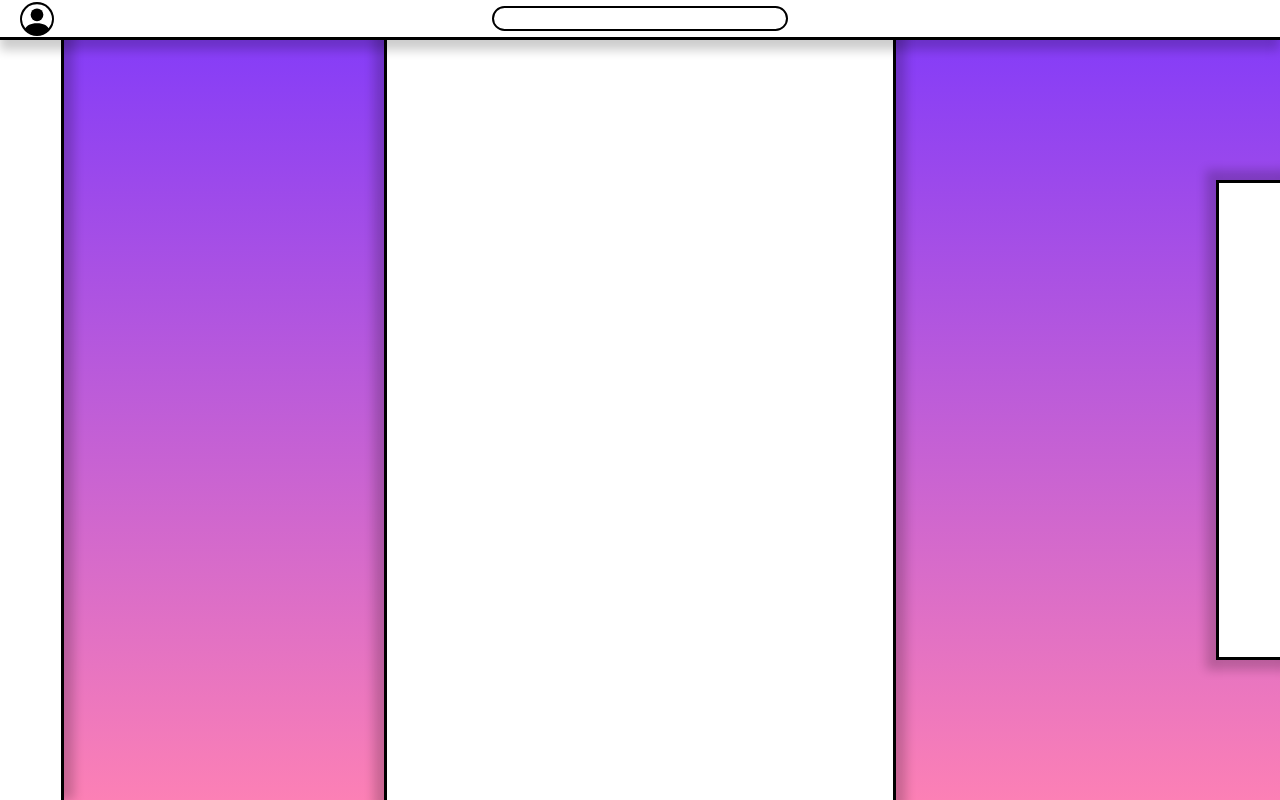
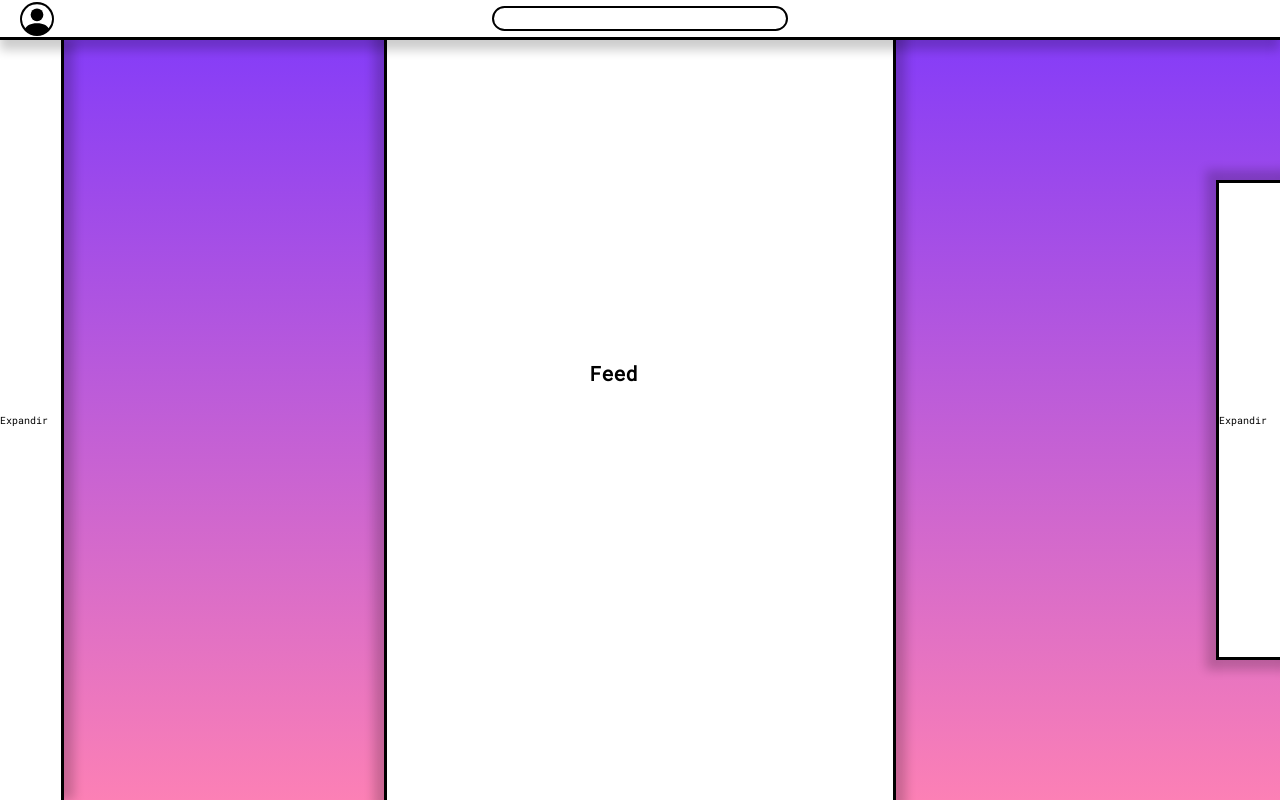
Before and after one commit to XMATHEUSX/UTFriends, a React (Vite) app: page /feed in a window 1280 px wide. Built offline with nearby package versions, Linux system fonts and the light colour scheme; some icons are missing.

Commit message:
Atualização no Feed

```diff
--- a/src/components/Communitybar/communitybar.css
+++ b/src/components/Communitybar/communitybar.css
@@ -23,3 +23,28 @@
     background-color: #FFF;
     box-shadow: rgba(0,0,0,0.2) 0px 0px 10px 10px;
 }
+
+.expandedCB {
+
+    width: 15%;
+    height: 60%;
+
+    position: absolute;
+    right: 0;
+    top: 22.5%;
+
+    display: flex;
+    align-items: stretch;
+    justify-content: center;
+    flex-direction: column;
+
+    border-left: solid;
+    border-left-width: 3px;
+    border-top: solid;
+    border-top-width: 3px;
+    border-bottom: solid;
+    border-bottom-width: 3px;
+
+    background-color: #FFF;
+    box-shadow: rgba(0,0,0,0.2) 0px 0px 10px 10px;
+}
--- a/src/components/Communitybar/index.jsx
+++ b/src/components/Communitybar/index.jsx
@@ -1,13 +1,22 @@
-import React from "react";
+import React, { useState } from "react";
 import './communitybar.css'
 
 export default function Communitybar() {
 
+    const [isExpanded, setIsExpanded] = useState(false);
+
+    const toggleExpand = () => {
+
+        setIsExpanded(!isExpanded);
+    }
+
     return(
 
-        <div  className="conteinerCB">
+        <div
+            className={`${isExpanded ? 'expandedCB' : 'conteinerCB'}`}
+            onClick={toggleExpand}>
 
-
+                {isExpanded ? 'Recolher' : 'Expandir'}
 
         </div>
     )
--- a/src/components/Feedbox/feedbox.css
+++ b/src/components/Feedbox/feedbox.css
@@ -2,6 +2,11 @@
 
     width: 40%;
     height: 100%;
+
+    display: flex;
+    justify-content: center;
+    align-items: center;
+    flex-direction: column;
 
     position: absolute;
     bottom: 0%;
@@ -15,3 +20,16 @@
     background-color: #FFF;
     box-shadow: rgba(0,0,0,0.2) 0px 0px 10px 10px;
 }
+
+.conteinerFB h1 {
+
+    width: 20%;
+    height: 10%;
+
+}
+
+.conteinerFB button {
+
+    width: 30%;
+    height: 10%;
+}
--- a/src/components/Feedbox/index.jsx
+++ b/src/components/Feedbox/index.jsx
@@ -1,12 +1,50 @@
 import React from "react";
 import './feedbox.css'
 
-export default function Feedbox() {
+export default function Feedbox({ config }, props) {
 
-    return(
+    if ( config == 'default' ) {
 
-        <div className="conteinerFB">
+        return(
 
-        </div>
-    )
+            <div className="conteinerFB">
+
+                <h1> Feed </h1>
+
+            </div>
+        )
+
+    }else if ( config == 'config') {
+
+        return(
+
+            <div className="conteinerFB">
+
+                <h1> Config </h1>
+
+            </div>
+        )
+
+    }else if ( config == 'community' ) {
+
+        return(
+
+            <div className="conteinerFB">
+
+                <h1> Community </h1>
+
+            </div>
+        )
+
+    }else if ( config == 'perfil' ) {
+
+        return(
+
+            <div className="conteinerFB">
+
+                <h1> Perfil </h1>
+
+            </div>
+        )
+    }
 }
--- a/src/components/Perfilbar/index.jsx
+++ b/src/components/Perfilbar/index.jsx
@@ -1,20 +1,13 @@
-import React from "react";
+import React, { useState }from "react";
 import  "./perfilbar.css"
 
-export default function Perfilbar(props) {
-
-    const dragStart = (e) => {
-
-        e.dataTransfer.setData('text/plain', 'Arrastando esse componente')
-    }
+export default function Perfilbar({expanded}) {
 
     return(
 
-        <div
-            className="conteinerPB"
-            draggable={true}
-            onDragStart={dragStart}
-            onDrag={props.onDragPerfilbar}>
+        <div className={`${expanded ? 'expandedPB' : 'conteinerPB'}`}>
+
+            {expanded ? "Recolher" : "Expandir"}
 
         </div>
     )
--- a/src/components/Perfilbar/perfilbar.css
+++ b/src/components/Perfilbar/perfilbar.css
@@ -1,11 +1,11 @@
 .conteinerPB {
 
     width: 5%;
-    height: 100%;
+    height: 95%;
 
     position: absolute;
     left: 0;
-    top: 0;
+    top: 5%;
 
     display: flex;
     align-items: stretch;
@@ -18,3 +18,24 @@
     background-color: #FFF;
     box-shadow: rgba(0,0,0,0.2) 10px 0px 10px;
 }
+
+.expandedPB {
+
+    width: 15%;
+    height: 95%;
+
+    position: absolute;
+    left: 0;
+    top: 5%;
+
+    display: flex;
+    align-items: stretch;
+    justify-content: center;
+    flex-direction: column;
+
+    border-right: solid;
+    border-right-width: 3px;
+
+    background-color: #FFF;
+    box-shadow: rgba(0,0,0,0.2) 10px 0px 10px;
+}
--- a/src/pages/Feed/index.jsx
+++ b/src/pages/Feed/index.jsx
@@ -2,18 +2,34 @@ import Navbar from '../../components/Navbar'
 import Feedbox from '../../components/Feedbox'
 import Perfilbar from '../../components/Perfilbar';
 import Communitybar from '../../components/Communitybar';
+import React, { useState } from 'react';
 import './feed.css'
 
 export default function Feed() {
 
+  const [expandedPerfil, setExpandedPerfil] = useState(false);
+  const [feedConfig, setFeedConfig] = useState('default')
+
   function clickPerfil() {
 
-    alert("Você clicou no perfil")
+    setExpandedPerfil(!expandedPerfil);
+  }
+
+  function clickClose() {
+
+    setFeedConfig('default')
+    alert(feedConfig)
   }
 
   function clickConfig() {
 
-    alert("Você clicou nas configurações")
+    setFeedConfig('config')
+  }
+
+  function clickCommunity() {
+
+    alert("Você clicou na comunidade")
+    setFeedConfig('community')
   }
 
   return (
@@ -22,9 +38,9 @@ export default function Feed() {
 
       <Navbar onClickPerfil={clickPerfil} onClickConfig={clickConfig}/>
 
-      <Perfilbar onDragPerfilbox/>
+      <Perfilbar expanded={ expandedPerfil }/>
 
-      <Feedbox/>
+      <Feedbox config={ feedConfig } onClickClose={clickClose} />
 
       <Communitybar/>
 
```
